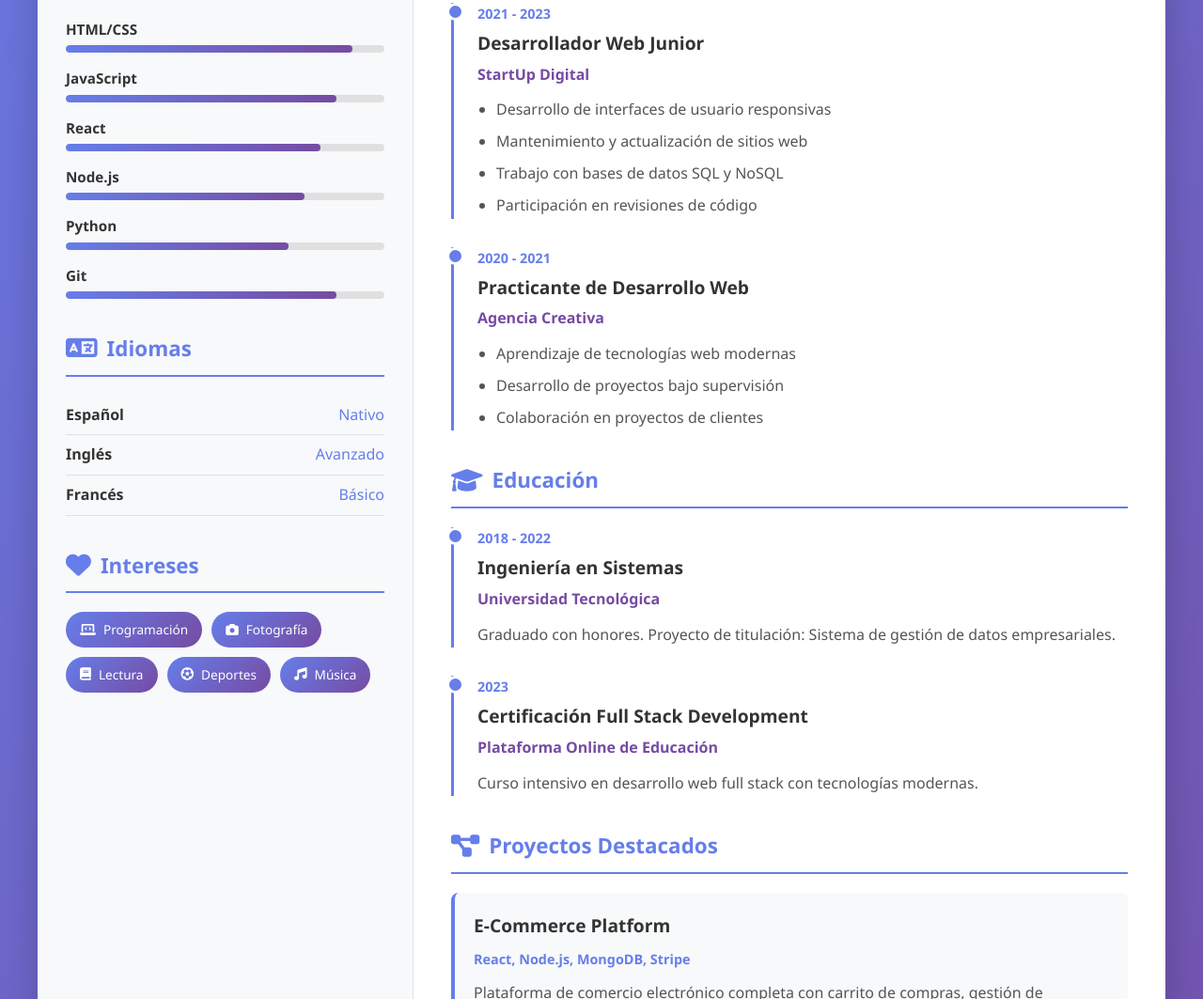
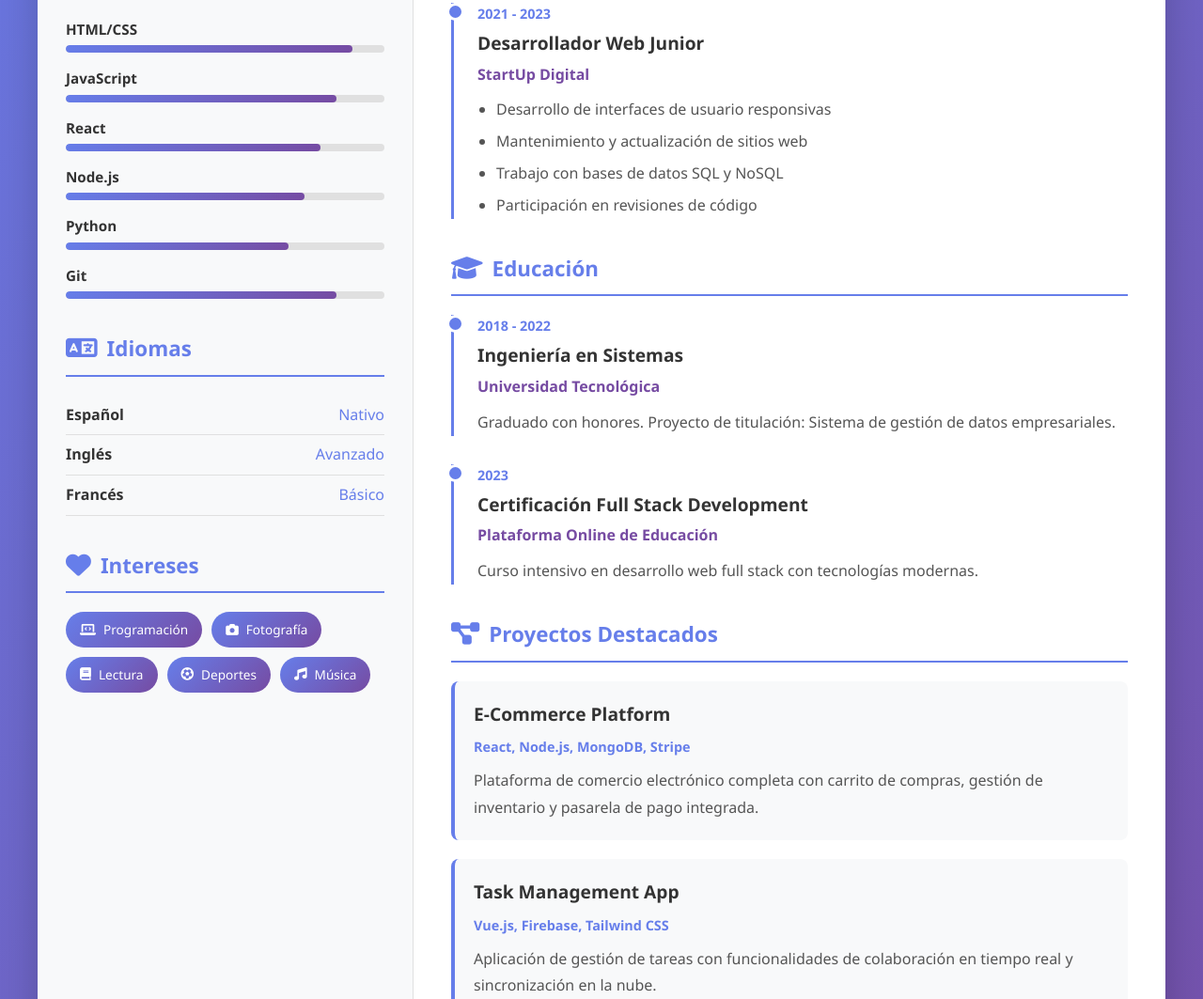
Before and after one commit to dspaez/portafolio-personal, a plain HTML site: page index.html in a window 1280 px wide. Shown: the part 678-1741 px from the top of the page at 94% size. Drawn offline with Linux system fonts and the light colour scheme.

Commit message:
Actualizacion de Portafolio

```diff
--- a/index.html
+++ b/index.html
@@ -189,17 +189,6 @@
                 <li>Participación en revisiones de código</li>
               </ul>
             </div>
-
-            <div class="timeline-item">
-              <div class="timeline-date">2020 - 2021</div>
-              <h4 class="timeline-title">Practicante de Desarrollo Web</h4>
-              <p class="timeline-company">Agencia Creativa</p>
-              <ul class="timeline-description">
-                <li>Aprendizaje de tecnologías web modernas</li>
-                <li>Desarrollo de proyectos bajo supervisión</li>
-                <li>Colaboración en proyectos de clientes</li>
-              </ul>
-            </div>
           </section>
 
           <!-- Educación -->
```
